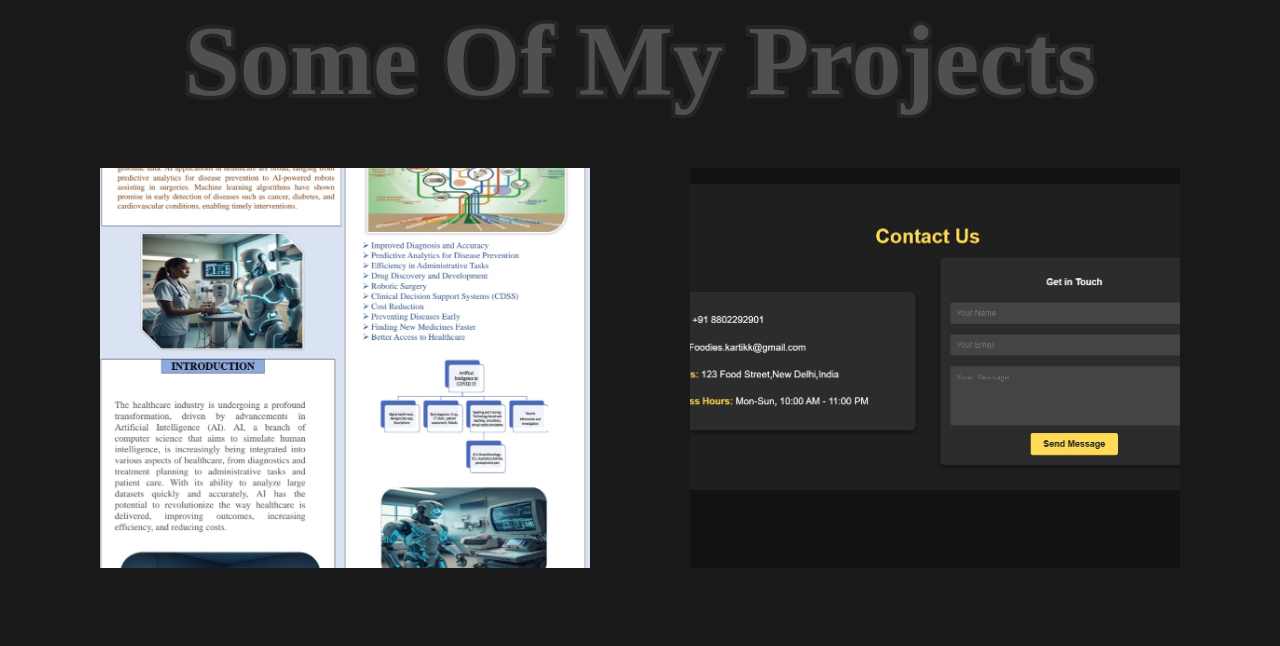
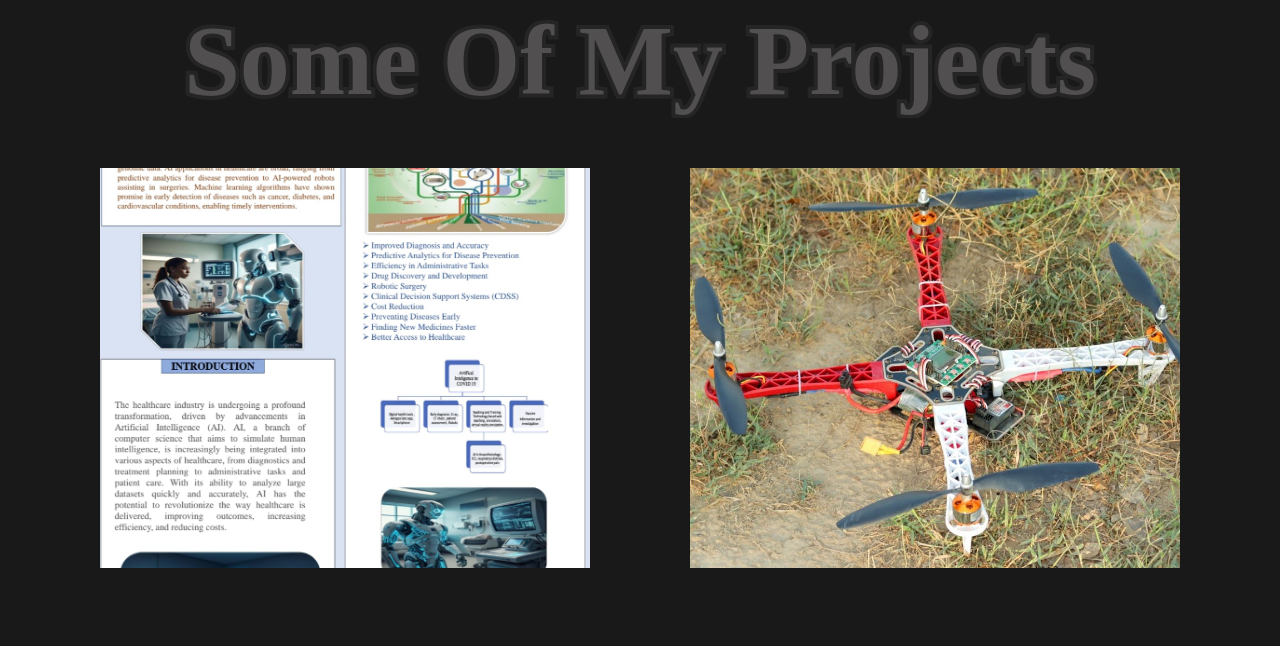
Before and after one commit to vipin973/portfolio, a plain HTML site: page index.html in a window 1280 px wide. Shown: the part 947-1593 px from the top of the page. Drawn offline with Linux system fonts and the light colour scheme; files whose address does not match are found by name.

Commit message:
Update index.html

```diff
--- a/index.html
+++ b/index.html
@@ -47,7 +47,7 @@
                 </div>
             </div>
             <div class="project-card">
-                <img src="img/WhatsApp Image 2025-01-31 at 11.56.39_9d4c4257.jpg" alt="project2" class="project-img">
+                <img src="https://github.com/vipin973/portfolio/blob/main/img/p3.jpg?raw=true" alt="project2" class="project-img">
                 <div class="project-content">
                 <h1 class="project-title">project 02</h1>
                 <p class="project-info">
```
